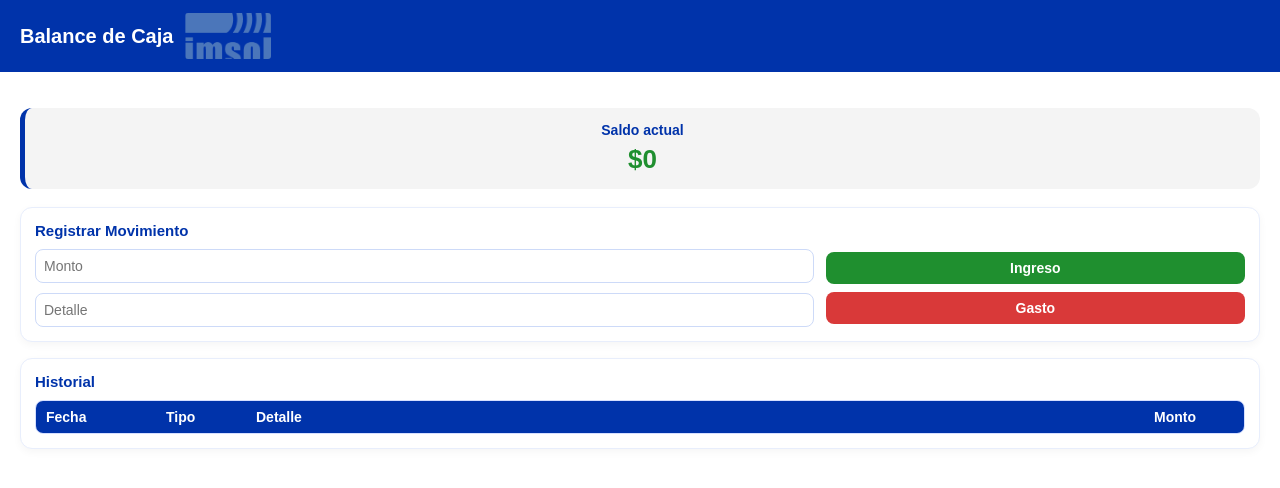
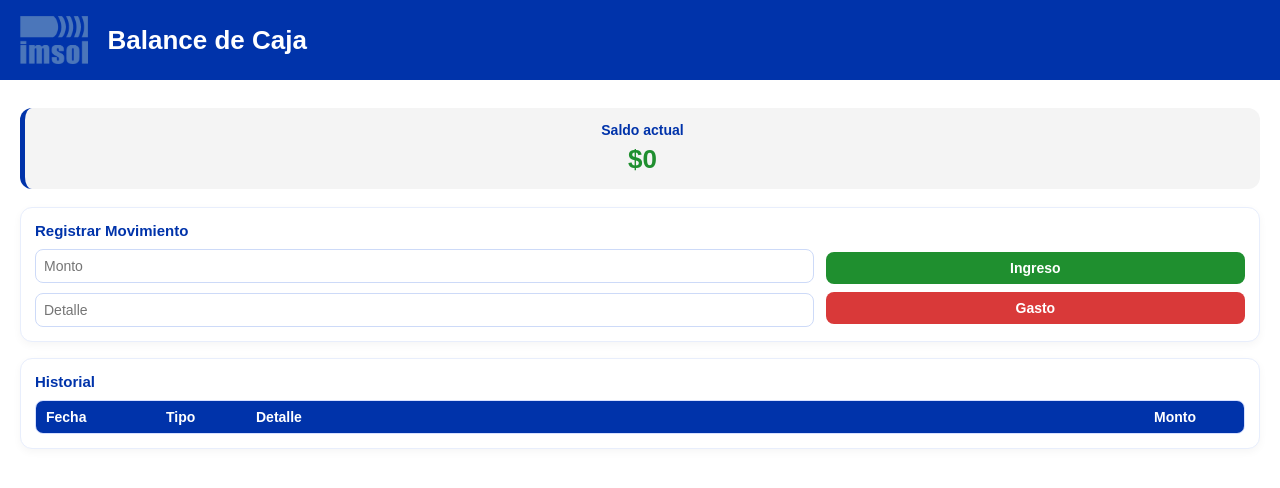
Before and after one commit to josebtan/balance-de-caja, a plain HTML site: page index.html in a window 1280 px wide. Drawn offline with Linux system fonts and the light colour scheme; no server answers.

Commit message:
correcion header

```diff
--- a/index.html
+++ b/index.html
@@ -13,12 +13,12 @@
 <body>
 
   <!-- HEADER -->
-  <header class="header">
-    <div class="header-inner">
-      <h1 class="title">Balance de Caja</h1>
-      <img src="logo.png" class="logo" alt="Logo Balance de Caja" />
-    </div>
-  </header>
+<header class="header">
+  <div class="header-inner">
+    <img src="logo.png" class="logo" alt="Logo" />
+    <h1 class="title">Balance de Caja</h1>
+  </div>
+</header>
 
   <!-- CONTENIDO -->
   <main class="container">
--- a/style.css
+++ b/style.css
@@ -24,7 +24,7 @@ body {
   top: 0;
   left: 0;
   right: 0;
-  height: 72px;
+  height: 80px;
   background: #0033aa;
   display: flex;
   justify-content: center;
@@ -35,25 +35,23 @@ body {
 
 .header-inner {
   width: 100%;
-  max-width: 100%;       /* 🔥 Que use el ancho completo */
+  max-width: 1350px;      /* 🔥 Mantiene todo centrado bonito */
   padding: 0 20px;
   display: flex;
   align-items: center;
   justify-content: flex-start;
-  gap: 12px;
+  gap: 20px;
+}
+
+.logo {
+  height: 48px;           /* 🔥 Tamaño perfecto para header */
+  width: auto;
 }
 
 .title {
-  font-size: 20px;
+  font-size: 26px;        /* 🔥 Más elegante */
   font-weight: 700;
   line-height: 1;
-}
-
-.logo {
-  width: 86px;
-  height: 46px;
-  object-fit: cover;
-  border-radius: 3px;
 }
 
 /* ===== Saldo ===== */
```
